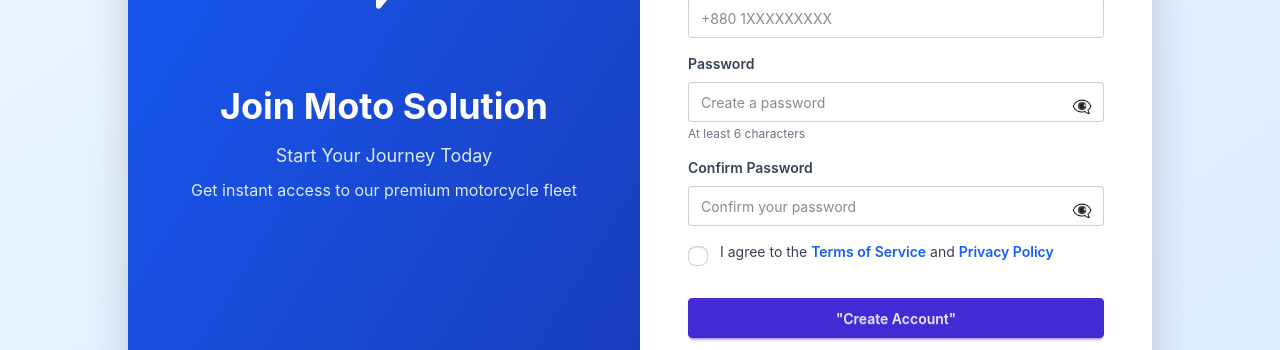
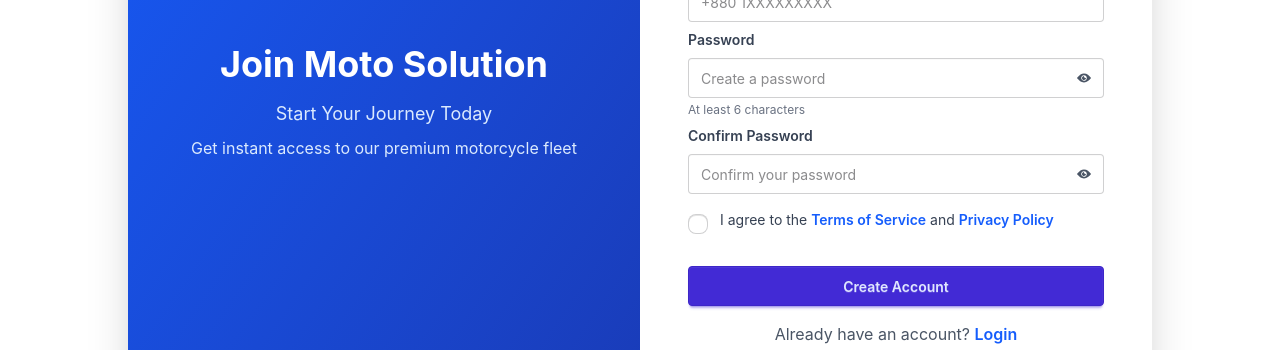
Before and after one commit to WaseurGIT/moto-solution-bd, a React (Vite) app: page /register in a window 1280 px wide. Shown: the part 450-800 px from the top of the page. Built offline with nearby package versions, Linux system fonts and the light colour scheme; no server answers.

Commit message:
register page functionalities is done

```diff
--- a/src/pages/public/Register.jsx
+++ b/src/pages/public/Register.jsx
@@ -1,27 +1,68 @@
 import React, { useState } from "react";
 import { Link, useNavigate } from "react-router-dom";
+import useAuth from "../../hooks/useAuth";
+import axios from "axios";
+import Swal from "sweetalert2";
+import { IoIosEye, IoIosEyeOff } from "react-icons/io";
 
 const Register = () => {
-  const [formData, setFormData] = useState({
-    firstName: "",
-    lastName: "",
-    email: "",
-    phone: "",
-    password: "",
-    confirmPassword: "",
-  });
+  const { registerUser } = useAuth();
+  const [error, setError] = useState("");
   const [agreeTerms, setAgreeTerms] = useState(false);
   const [showPassword, setShowPassword] = useState(false);
   const [showConfirmPassword, setShowConfirmPassword] = useState(false);
 
-  // const navigate = useNavigate();
+  const navigate = useNavigate();
 
   const handleRegister = async (e) => {
     e.preventDefault();
+    const form = e.target;
+    const firstName = form.firstName.value;
+    const lastName = form.lastName.value;
+    const email = form.email.value;
+    const phone = form.phone.value;
+    const password = form.password.value;
+    const confirmPassword = form.confirmPassword.value;
+
+    if (password !== confirmPassword) {
+      setError("Passwords do not match.");
+      return;
+    } else if (password.length < 6) {
+      setError("Password must be at least 6 characters long.");
+      return;
+    }
+
+    try {
+      const result = await registerUser(email, password, firstName, lastName);
+      const usereData = {
+        name: `${firstName} ${lastName}`,
+        email: result.user.email,
+        uid: result.user.uid,
+        phone: phone,
+      };
+      await axios.post("http://localhost:5000/users", usereData);
+      Swal.fire({
+        toast: true,
+        position: "top-end",
+        icon: "success",
+        title: `Welcome ${firstName}! Account created successfully.`,
+        showConfirmButton: false,
+        timer: 2000,
+      });
+      form.reset();
+      navigate("/");
+    } catch (error) {
+      Swal.fire({
+        icon: "error",
+        title: "Oops...",
+        text: error.message,
+      });
+      setError("Registration failed. Please try again.");
+    }
   };
 
   return (
-    <div className="min-h-screen bg-gradient-to-br from-blue-50 to-blue-100 flex items-center justify-center p-4 py-12">
+    <div className="min-h-screen flex items-center justify-center p-4 py-12">
       <div className="bg-white rounded-2xl shadow-2xl overflow-hidden max-w-5xl w-full">
         <div className="grid md:grid-cols-2 gap-0">
           {/* Left Side - Image */}
@@ -64,10 +105,14 @@
             </div>
 
             {/* Error Message */}
-
+            {error && (
+              <div className="bg-red-100 text-red-700 p-3 rounded mb-4">
+                {error}
+              </div>
+            )}
 
             {/* Register Form */}
-            <form onSubmit={handleRegister} className="space-y-4 mb-6">
+            <form onSubmit={handleRegister} className="space-y-2 mb-4">
               {/* Name Fields */}
               <div className="grid grid-cols-2 gap-3">
                 <div>
@@ -96,7 +141,6 @@
                 </div>
               </div>
 
-              {/* Email Input */}
               <div>
                 <label className="block text-sm font-semibold text-gray-700 mb-2">
                   Email Address
@@ -110,7 +154,6 @@
                 />
               </div>
 
-              {/* Phone Input */}
               <div>
                 <label className="block text-sm font-semibold text-gray-700 mb-2">
                   Phone Number
@@ -123,7 +166,6 @@
                 />
               </div>
 
-              {/* Password Input */}
               <div>
                 <label className="block text-sm font-semibold text-gray-700 mb-2">
                   Password
@@ -141,7 +183,7 @@
                     onClick={() => setShowPassword(!showPassword)}
                     className="absolute right-3 top-3 text-gray-600"
                   >
-                    {showPassword ? "👁️" : "👁️‍🗨️"}
+                    {showPassword ? <IoIosEyeOff /> : <IoIosEye />}
                   </button>
                 </div>
                 <p className="text-xs text-gray-500 mt-1">
@@ -149,7 +191,6 @@
                 </p>
               </div>
 
-              {/* Confirm Password Input */}
               <div>
                 <label className="block text-sm font-semibold text-gray-700 mb-2">
                   Confirm Password
@@ -167,12 +208,11 @@
                     onClick={() => setShowConfirmPassword(!showConfirmPassword)}
                     className="absolute right-3 top-3 text-gray-600"
                   >
-                    {showConfirmPassword ? "👁️" : "👁️‍🗨️"}
+                    {showConfirmPassword ? <IoIosEyeOff /> : <IoIosEye />}
                   </button>
                 </div>
               </div>
 
-              {/* Terms & Conditions */}
               <label className="flex items-start gap-3 cursor-pointer my-4">
                 <input
                   type="checkbox"
@@ -198,23 +238,11 @@
                 </span>
               </label>
 
-              {/* Register Button */}
-              <button
-                type="submit"
-                className="btn btn-primary w-full mt-4"
-              >
-                  "Create Account"
+              <button type="submit" className="btn btn-primary w-full mt-4">
+                Create Account
               </button>
             </form>
 
-            {/* Divider */}
-            <div className="flex items-center gap-4 mb-6">
-              <div className="flex-1 border-t border-gray-300"></div>
-              <span className="text-gray-500 text-sm">OR</span>
-              <div className="flex-1 border-t border-gray-300"></div>
-            </div>
-
-            {/* Login Link */}
             <div className="text-center">
               <p className="text-gray-600">
                 Already have an account?{" "}
```
